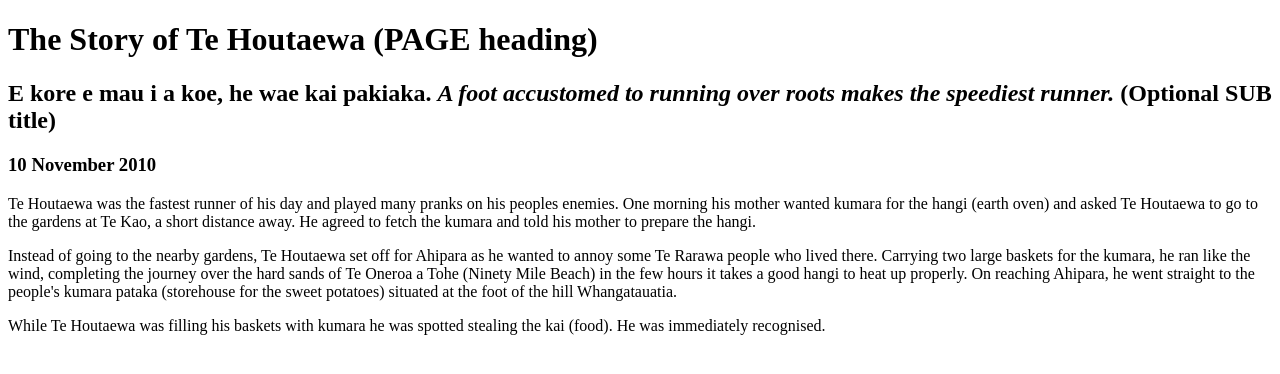
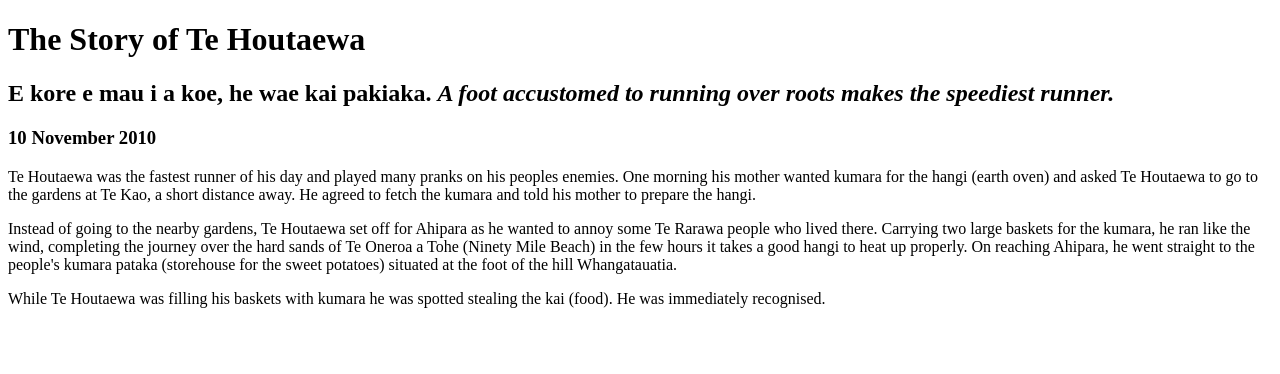
Before and after one commit to fanaticxu/fanaticxu.github.io, a plain HTML site: page index.html in a window 1280 px wide. Drawn offline with Linux system fonts and the light colour scheme.

Commit message:
Remove more unnecessary elements and content

```diff
--- a/index.html
+++ b/index.html
@@ -6,8 +6,8 @@
   </head>
 
   <body>
-    <h1>The Story of Te Houtaewa (PAGE heading)</h1>
-    <h2>E kore e mau i a koe, he wae kai pakiaka. <em>A foot accustomed to running over roots makes the speediest runner.</em> (Optional SUB title) </h2>
+    <h1>The Story of Te Houtaewa </h1>
+    <h2>E kore e mau i a koe, he wae kai pakiaka. <em>A foot accustomed to running over roots makes the speediest runner.</em></h2>
     <h3>10 November 2010</h3>
 
     <p>
```
